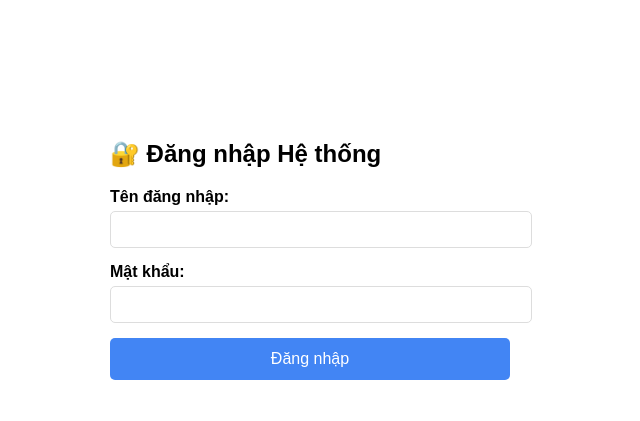
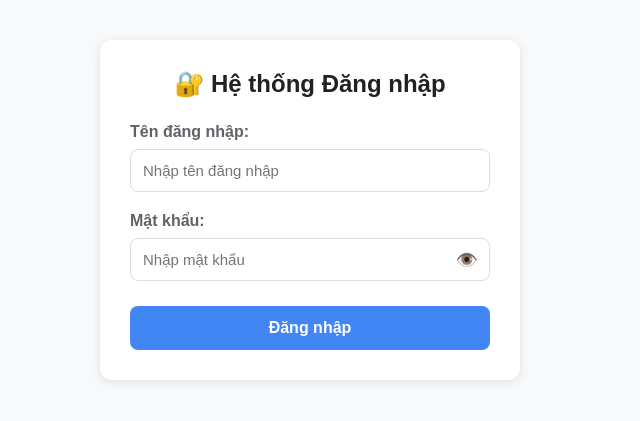
Before and after one commit to hosothlq-angiang/HSCM_TIEU_HOC, a Flask app: page /login in a window 1280 px wide. Shown: the top 421 px of the page, without its empty margins (330-970 px from the left). Run offline with Flask 3, Linux system fonts and the light colour scheme; the visitor is signed in with stand-in values (Sample User, id 1); parts of the project's set-up code (start-up, migrations or seed data) failed here and were passed over.

Commit message:
Sửa from đăng nhập + nút ẩn/hiện mật khẩu

```diff
--- a/templates/login.html
+++ b/templates/login.html
@@ -1,37 +1,69 @@
 <!DOCTYPE html>
-<html>
+<html lang="vi">
 <head>
     <meta charset="UTF-8">
-    <title>Đăng nhập - Quản lý Hồ sơ</title>
+    <meta name="viewport" content="width=device-width, initial-scale=1.0">
+    <title>Đăng nhập - Hệ thống Quản lý Hồ sơ</title>
     <style>
-        body { font-family: Arial; max-width: 400px; margin: 100px auto; padding: 20px; }
-        .form-group { margin: 15px 0; }
-        label { display: block; margin-bottom: 5px; font-weight: bold; }
-        input { width: 100%; padding: 10px; border: 1px solid #ddd; border-radius: 5px; }
-        button { background: #4285f4; color: white; border: none; padding: 12px; width: 100%;
-                 border-radius: 5px; font-size: 16px; cursor: pointer; }
-        .flash { color: red; padding: 10px; background: #ffebee; border-radius: 5px; }
+        * { margin: 0; padding: 0; box-sizing: border-box; font-family: Arial, sans-serif; }
+        body { background: #f8f9fa; padding: 40px 20px; }
+        .login-box { max-width: 420px; margin: 0 auto; background: #fff; padding: 30px; border-radius: 12px; box-shadow: 0 2px 10px rgba(0,0,0,0.1); }
+        h2 { text-align: center; color: #202124; margin-bottom: 25px; }
+        .flash { padding: 12px; margin-bottom: 20px; background: #ffebee; color: #c5221f; border-radius: 6px; }
+        .form-group { margin-bottom: 20px; }
+        label { display: block; margin-bottom: 8px; font-weight: bold; color: #5f6368; }
+        .input-wrapper { position: relative; }
+        input { width: 100%; padding: 12px 45px 12px 12px; border: 1px solid #ddd; border-radius: 8px; font-size: 15px; }
+        input:focus { outline: none; border-color: #4285f4; }
+        .toggle-btn { position: absolute; right: 12px; top: 50%; transform: translateY(-50%); background: none; border: none; font-size: 18px; cursor: pointer; color: #5f6368; }
+        button[type="submit"] { width: 100%; padding: 13px; background: #4285f4; color: white; border: none; border-radius: 8px; font-size: 16px; font-weight: bold; cursor: pointer; margin-top: 5px; }
+        button[type="submit"]:hover { background: #3367d6; }
     </style>
 </head>
 <body>
-    <h2>🔐 Đăng nhập Hệ thống</h2>
+    <div class="login-box">
+        <h2>🔐 Hệ thống Đăng nhập</h2>
+
         {% with messages = get_flashed_messages() %}
             {% if messages %}
+                <div class="flash">
                     {% for message in messages %}
-          <div class="flash">{{ message }}</div>
+                        {{ message }}
                     {% endfor %}
+                </div>
             {% endif %}
         {% endwith %}
+
         <form method="POST">
             <div class="form-group">
                 <label>Tên đăng nhập:</label>
-            <input type="text" name="username" required>
+                <input type="text" name="username" placeholder="Nhập tên đăng nhập" required>
             </div>
+
             <div class="form-group">
                 <label>Mật khẩu:</label>
-            <input type="password" name="password" required>
+                <div class="input-wrapper">
+                    <input type="password" name="password" id="password" placeholder="Nhập mật khẩu" required>
+                    <button type="button" class="toggle-btn" id="togglePwd" onclick="togglePassword()">👁️</button>
                 </div>
+            </div>
+
             <button type="submit">Đăng nhập</button>
         </form>
+    </div>
+
+    <script>
+        function togglePassword() {
+            const pwdInput = document.getElementById('password');
+            const btn = document.getElementById('togglePwd');
+            if (pwdInput.type === 'password') {
+                pwdInput.type = 'text';
+                btn.textContent = '🙈';
+            } else {
+                pwdInput.type = 'password';
+                btn.textContent = '👁️';
+            }
+        }
+    </script>
 </body>
 </html>
```
Lines whose indentation alone changed are shown as unchanged.
